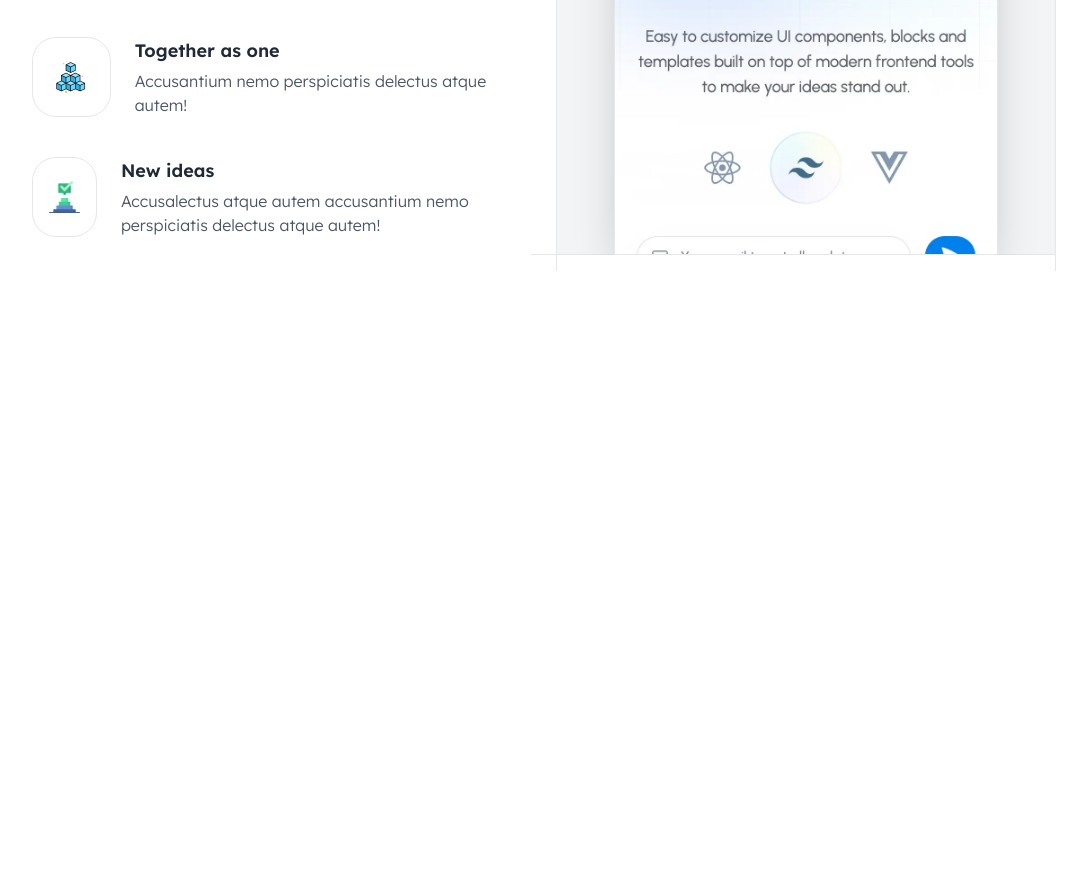
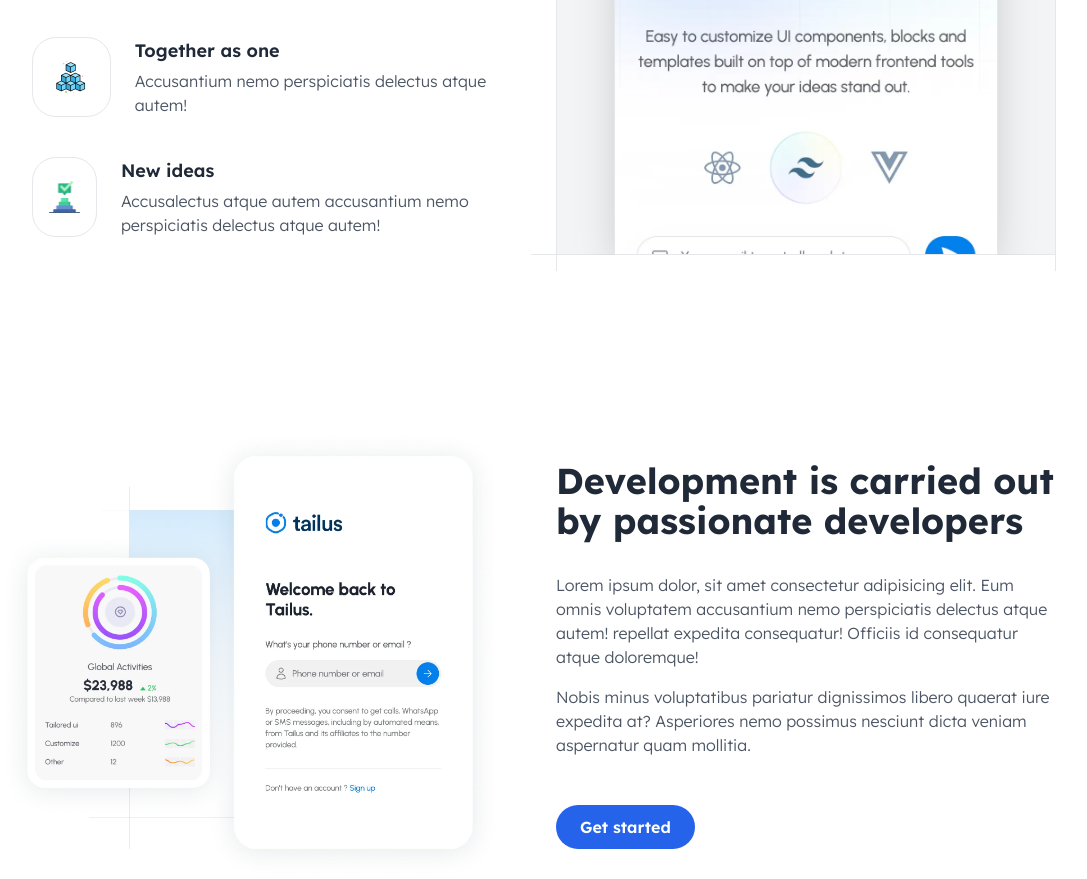
Before and after one commit to DrZiMo/Tailwind-project, a plain HTML site: page src/index.html in a window 1280 px wide. Shown: the part 1550-2429 px from the top of the page, without its empty margins (96-1183 px from the left). Before the commit the page ends 1821 px from the top, so only its background shows below. Drawn offline with Linux system fonts and the light colour scheme.

Commit message:
added the development section

```diff
--- a/src/index.html
+++ b/src/index.html
@@ -180,6 +180,32 @@
         </div>
     </div>
 
+    <!-- development -->
+    <div class="development-section mt-40 max-w-5xl mx-auto lg:px-0 md-px-4 px-8">
+        <div class="space-y-6 md:flex lg:items-center lg:gap-6 lg:space-y-0">
+            <div class="md:5/12 lg:w-6/12">
+                <img src="../Images/stats-login.webp" class="md:-ml-8" width="1779" height="1592">
+            </div>
+            <div class="right-part md:7/12 lg:w-6/12">
+                <div class="title text-2xl font-bold text-gray-800 md:text-3xl xl:text-4xl">Development
+                    is
+                    carried out by passionate developers
+                </div>
+                <div class="mt-8 text-gray-600">Lorem ipsum dolor, sit amet consectetur adipisicing elit. Eum omnis
+                    voluptatem accusantium nemo
+                    perspiciatis delectus atque autem! repellat expedita consequatur! Officiis id consequatur atque
+                    doloremque!</div>
+                <div class="mb-12 mt-4 text-gray-600">Nobis minus voluptatibus pariatur dignissimos libero quaerat iure
+                    expedita at? Asperiores nemo
+                    possimus nesciunt dicta veniam aspernatur quam mollitia.</div>
+                <div
+                    class="relative flex h-11 w-max items-center justify-center px-6 before:absolute before:inset-0 before:rounded-full before:bg-blue-600 before:transition-transform before:duration-300 active:duration-75 active:before:scale-95 hover:before:bg-blue-700 cursor-pointer">
+                    <span class="relative text-base font-semibold text-white">Get started</span>
+                </div>
+            </div>
+        </div>
+    </div>
+
     <!-- font awsome -->
     <script src="https://kit.fontawesome.com/f900e39f72.js" crossorigin="anonymous"></script>
 </body>
```
Also changed, not shown: Images/rocket.png (added), src/output.css.
